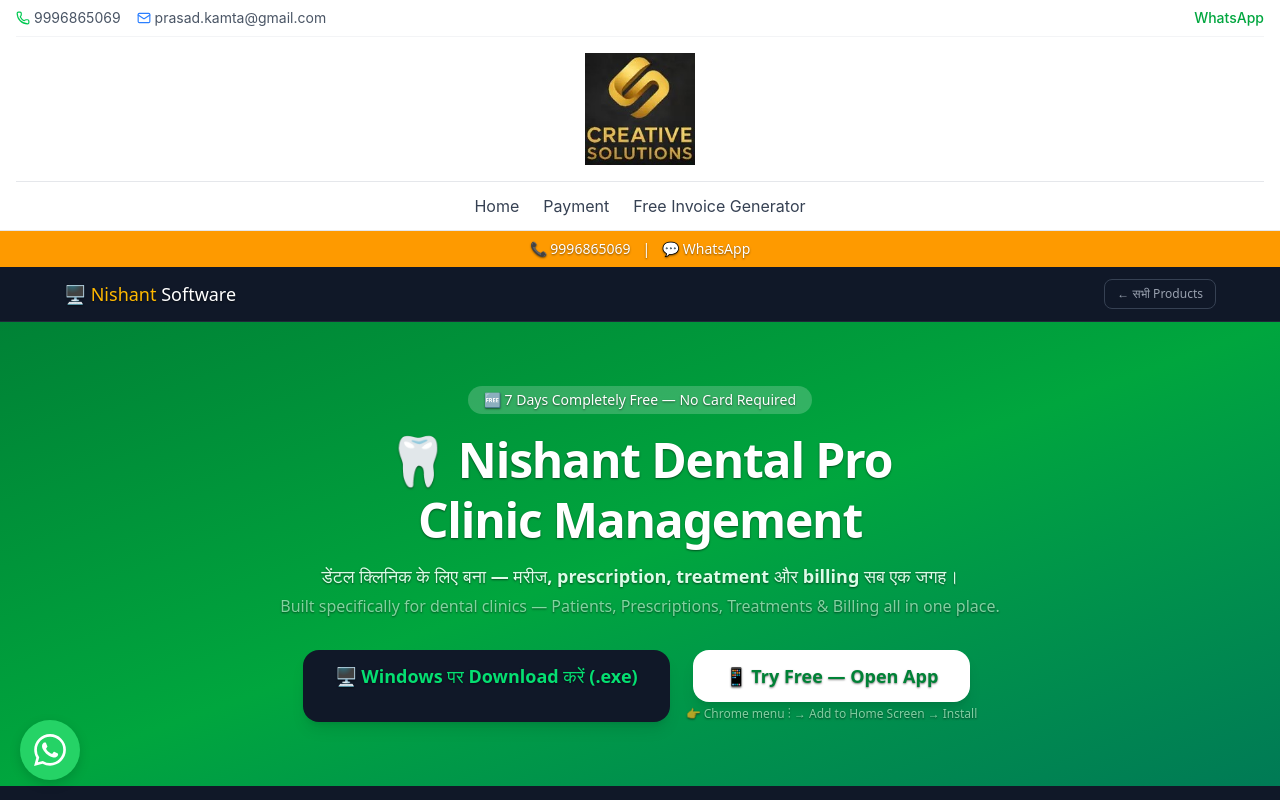
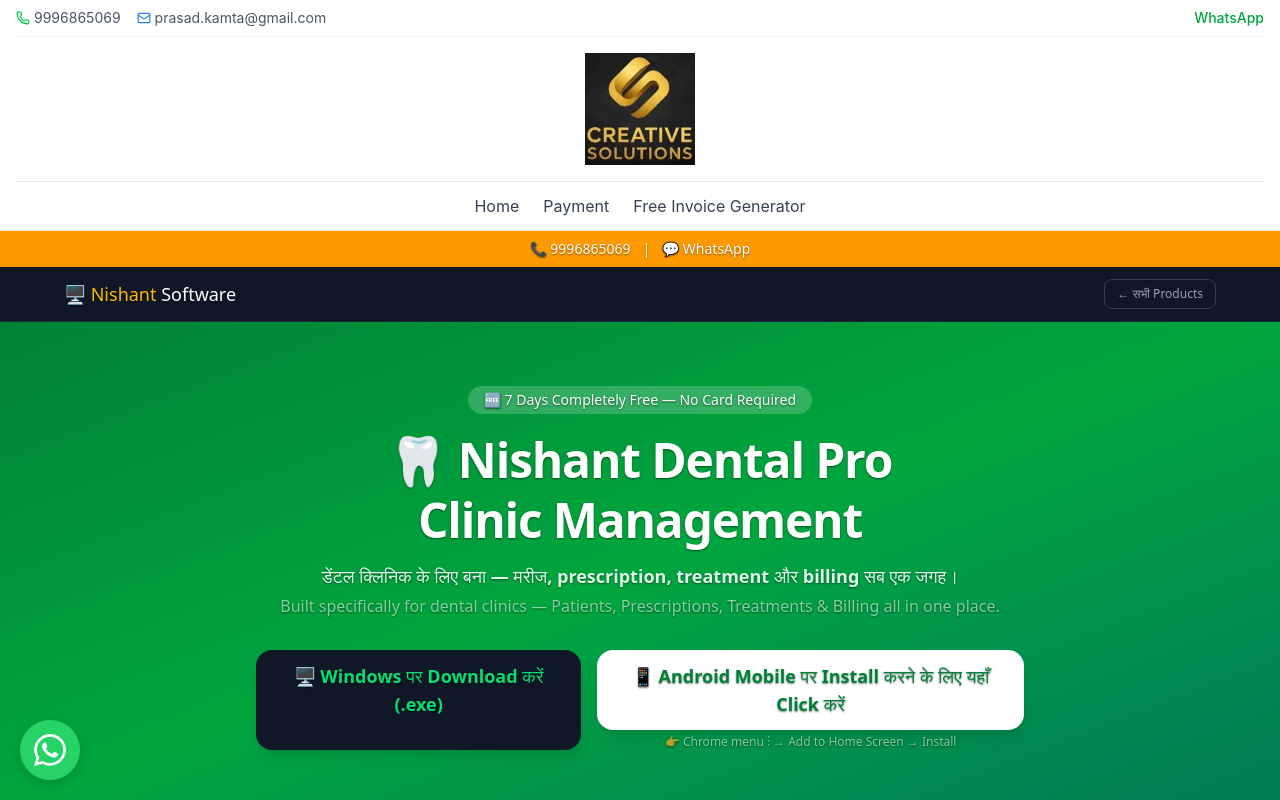
Before and after one commit to kp1153/creativesolutions, a Next.js app: page /dental in a window 1280 px wide. Shown: the top 800 px of the page. Built offline with nearby package versions, Linux system fonts and the light colour scheme; no server answers; the database is empty.

Commit message:
force deploy

```diff
--- a/app/dental/page.js
+++ b/app/dental/page.js
@@ -144,7 +144,7 @@ export default function DentalPage() {
                 rel="noopener noreferrer"
                 className="inline-block bg-white text-green-700 font-bold text-lg px-8 py-3 rounded-2xl shadow-lg hover:bg-green-50 transition"
               >
-                📱 Try Free — Open App
+                📱 Android Mobile पर Install करने के लिए यहाँ Click करें
               </a>
               <p className="text-xs mt-1 text-green-200/70">
                 👉 Chrome menu ⋮ → Add to Home Screen → Install
```
